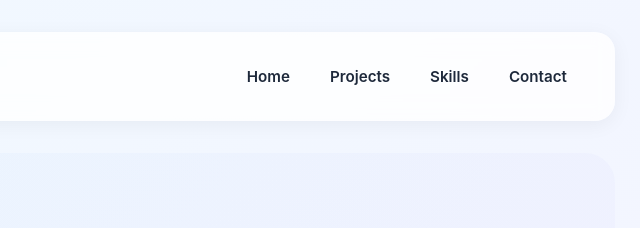
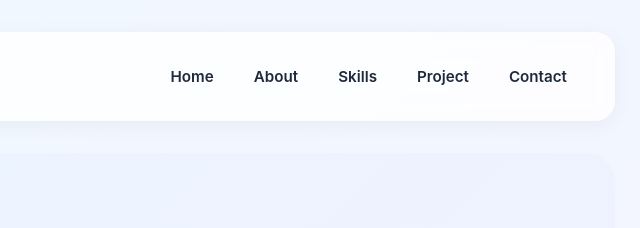
Before and after one commit to syeda804/Portfolio_Website, a plain HTML site: page index.html in a window 1280 px wide. Shown: the top 228 px of the page, 633-1273 px from the left. Drawn offline with nearby package versions, Linux system fonts and the light colour scheme.

Commit message:
Update index.html

```diff
--- a/index.html
+++ b/index.html
@@ -25,8 +25,9 @@
       <nav>
         <ul>
           <li><a href="#home">Home</a></li>
-          <li><a href="#projects">Projects</a></li>
-          <li><a href="#skills">Skills</a></li>
+           <li><a href="#projects">About</a></li>
+          <li><a href="#projects">Skills</a></li>
+          <li><a href="#skills">Project</a></li>
           <li><a href="#contact">Contact</a></li>
         </ul>
       </nav>
```
